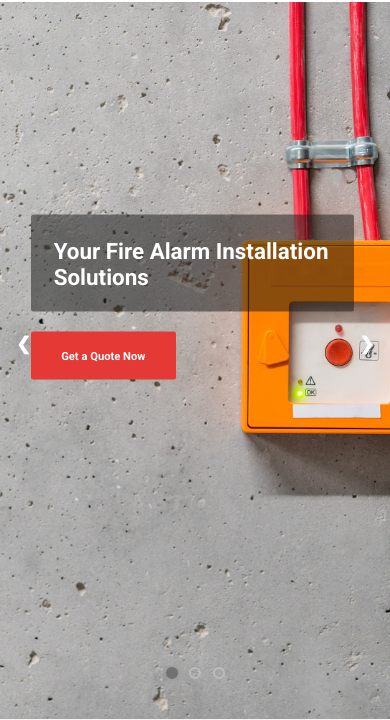
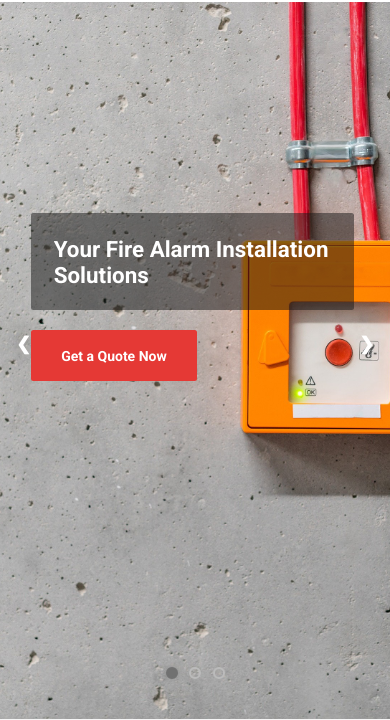
Before and after one commit to pdriding/nafs-business-website, a website: page public/index.html in a window 390 px wide. Shown: the part 125-845 px from the top of the page. Drawn offline with nearby package versions, Linux system fonts and the light colour scheme; some packages are replaced by stand-ins of ours.

Commit message:
Changed font-size

```diff
--- a/public/assets/scripts/main.js
+++ b/public/assets/scripts/main.js
@@ -81,12 +81,14 @@ document.addEventListener("DOMContentLoaded", function () {
 
   if (prevButton) {
     prevButton.addEventListener("click", function () {
+      console.log("bu");
       plusSlides(-1);
     });
   }
 
   if (nextButton) {
     nextButton.addEventListener("click", function () {
+      console.log("hello");
       plusSlides(1);
     });
   }
--- a/public/assets/stylesheets/queries.css
+++ b/public/assets/stylesheets/queries.css
@@ -178,6 +178,15 @@
     width: 90%;
   }
 
+  .get-quote {
+    font-size: 2.5rem;
+  }
+
+  .prev,
+  .next {
+    z-index: 99;
+  }
+
   .about-section-flex {
     flex-direction: column;
     justify-content: center;
```
